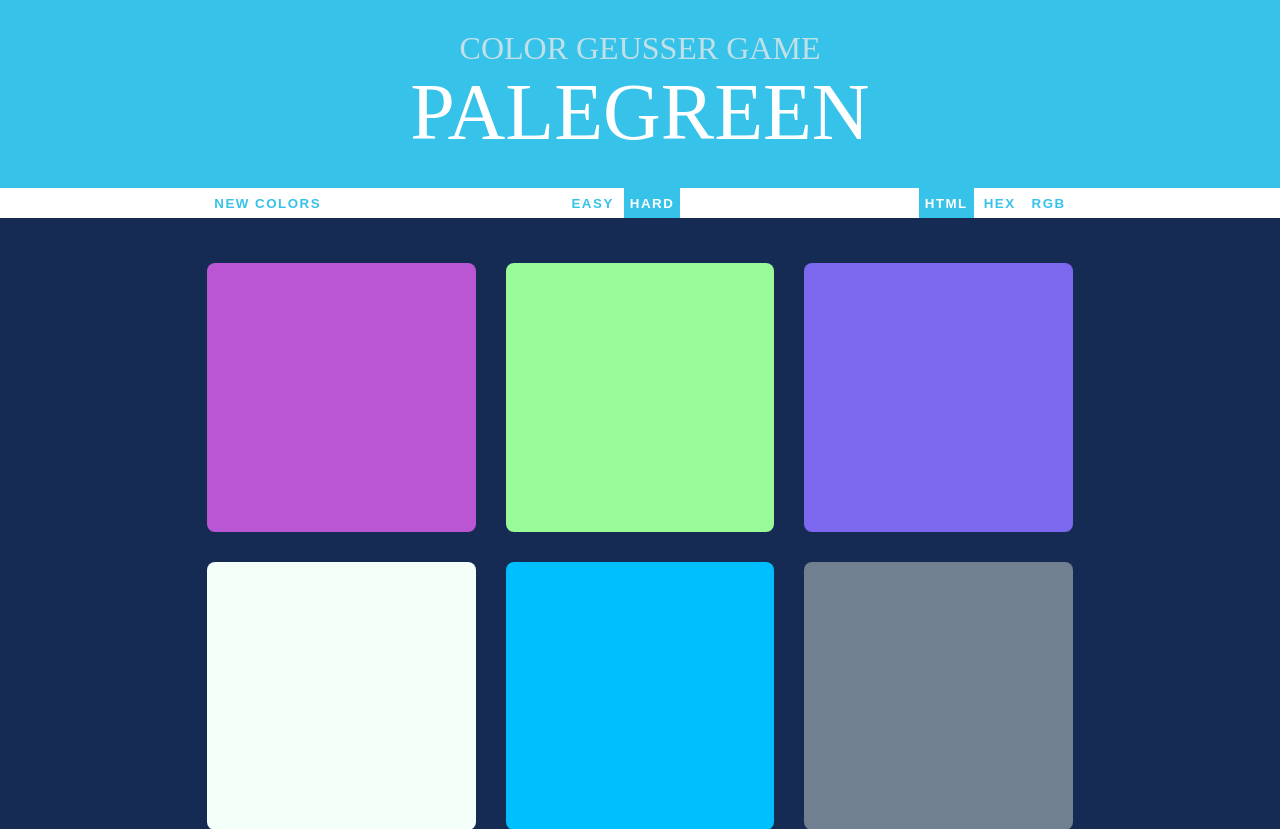
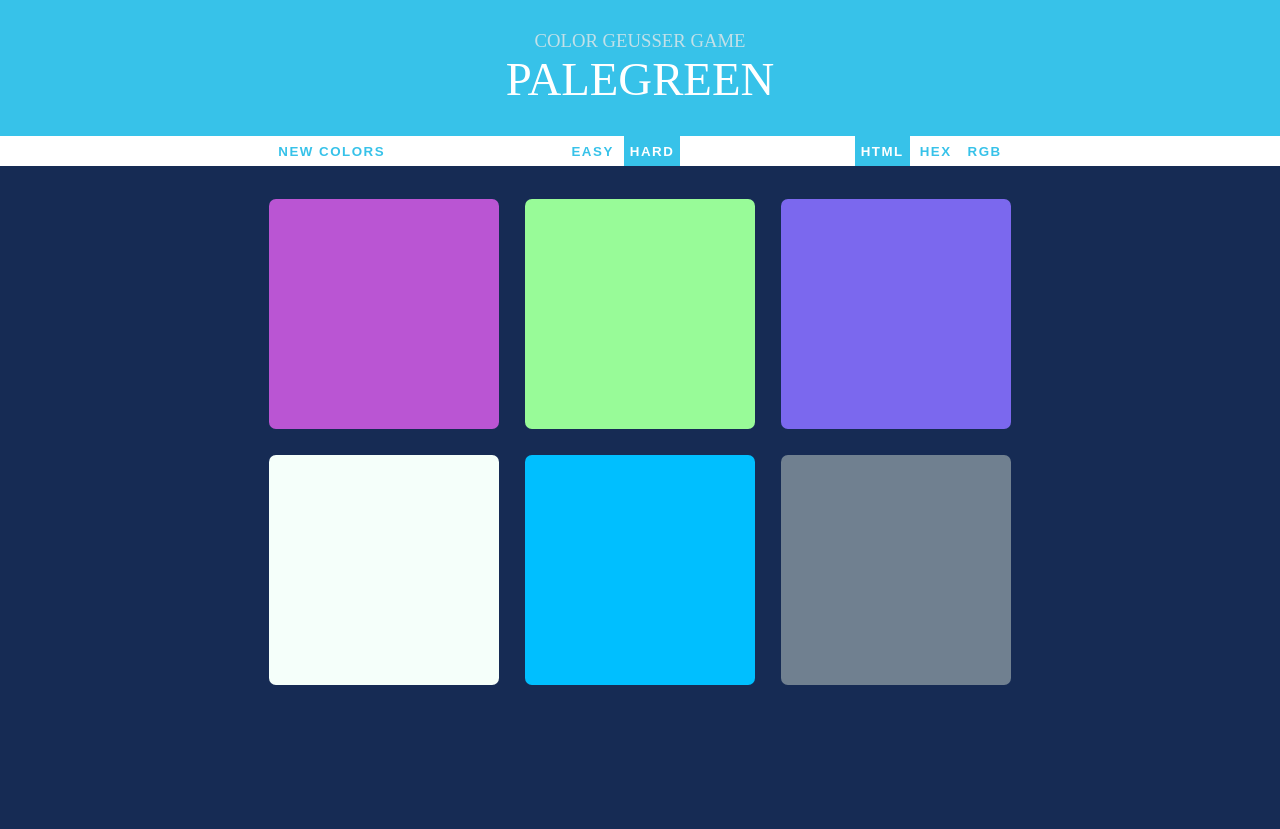
Before and after one commit to pochyn/colorGame, a PHP site: page /colorGame.html in a window 1280 px wide. Shown: the top 829 px of the page. After the commit the page ends 685 px from the top, so only its background shows below. Run offline with PHP 8.4, Linux system fonts and the light colour scheme.

Commit message:
small css

```diff
--- a/colorGame.css
+++ b/colorGame.css
@@ -16,11 +16,11 @@ body{
 }
 
 #container{
-    width: 70%;
-    margin: 30px auto;
+    width: 60%;
+    margin: 20px auto;
 }
 
-h1{
+h3{
     color: #C2E0E8;
     text-align: center;
     background-color: #37C2E9;
@@ -78,5 +78,5 @@ button:hover{
 
 #divider{
     display: inline-block;
-    width: 18%;
+    width: 13%;
 }
--- a/colorGame.html
+++ b/colorGame.html
@@ -9,12 +9,12 @@
     <script src="data.js"></script>
 </head>
 <body>
-    <h1>Color Geusser Game
+    <h3>Color Geusser Game
         <br>
         <span id="colorDisplay"></span>
         <br>
         <span id="message"></span>
-    </h1>
+    </h3>
 
     <div id="stripe">
         <button id="reset">New Colors</button>
```
